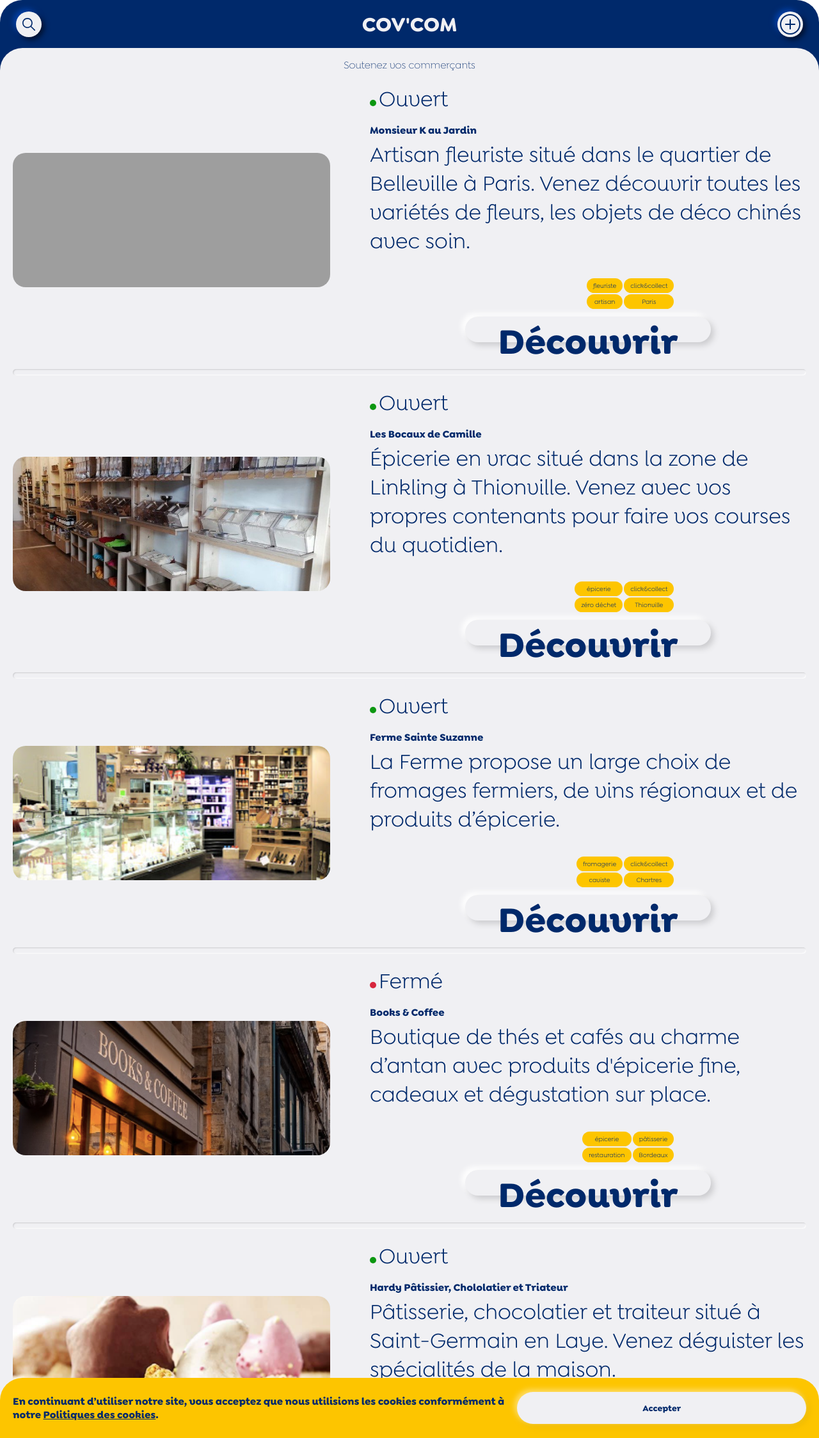
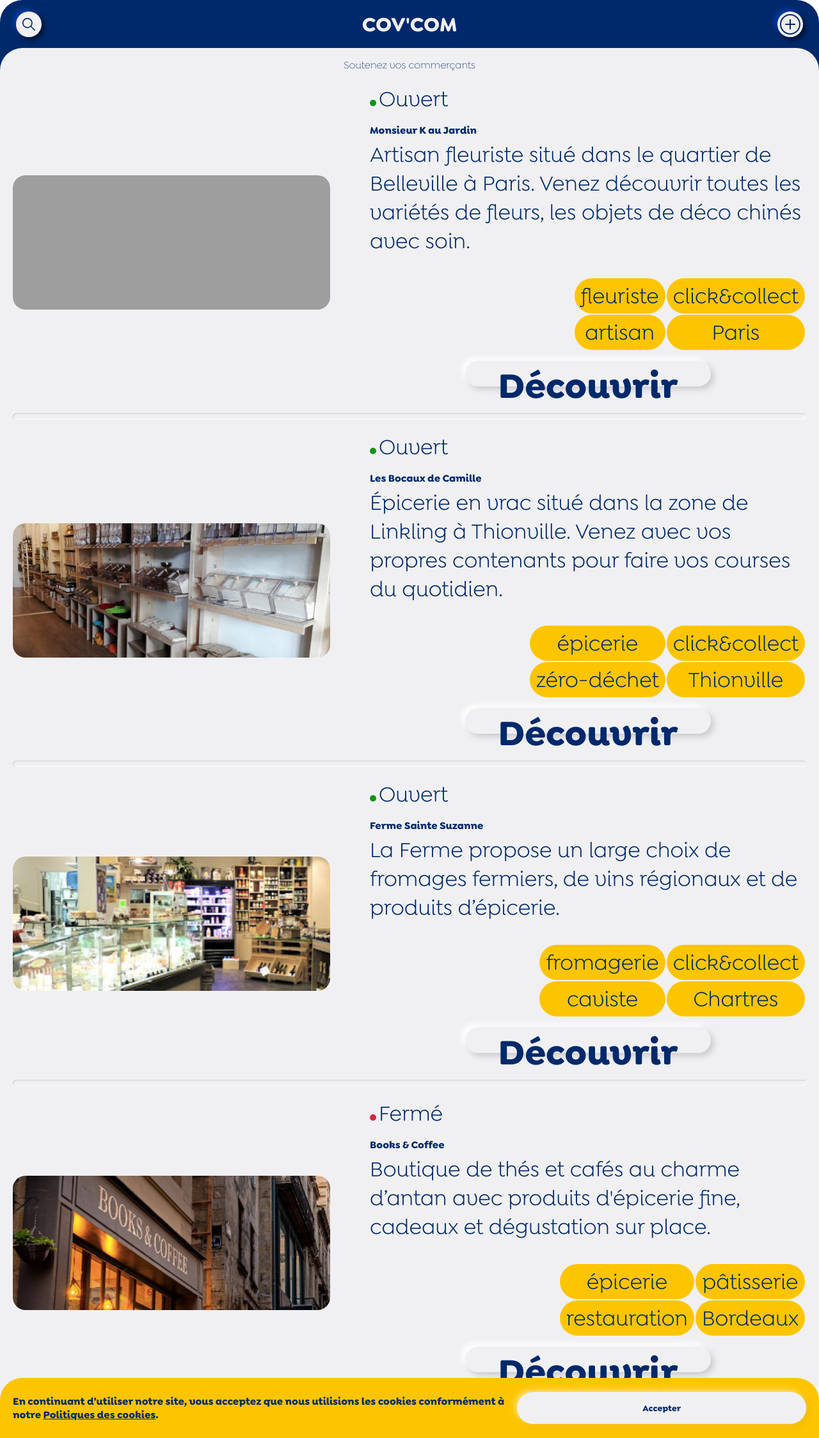
Before and after one commit to kodypistol/covcom, a Jekyll site: the page built from index.md, in a window 1280 px wide. Shown: the whole page at 64% size. Built offline with Jekyll 4.4.1, drawn with Linux system fonts in a browser that asks for light colours; grey boxes are pictures that could not be loaded.

Commit message:
tiret au lieu d'espace dans tag + fix tags jaunes

```diff
--- a/_includes/common/carte_commerce.html
+++ b/_includes/common/carte_commerce.html
@@ -9,6 +9,7 @@
         </div>
         <p class="titre_commerce">Monsieur K au Jardin</p>
         <p class="desc_commerce">Artisan fleuriste situé dans le quartier de Belleville à Paris. Venez découvrir toutes les variétés de fleurs, les objets de déco chinés avec soin.</p>
+        <div class="tableContainer">
             <table class="tags_carte">
                 <tr>
                     <td>fleuriste</td>
@@ -19,6 +20,7 @@
                     <td>Paris</td>
                 </tr>
             </table>
+        </div>
         <button class="bouton_decouvrir">Découvrir</button>
     </div>
 </div>
@@ -27,7 +29,7 @@
 </div>
 
 <div class="carte_commerce">
-    <input type="hidden" class="tags" value="épicerie, click&collect, zéro déchet, Thionville">
+    <input type="hidden" class="tags" value="épicerie, click&collect, zéro-déchet, Thionville">
     <div class="photo_commerce" id="second">
 
     </div>
@@ -38,16 +40,18 @@
         </div>
         <p class="titre_commerce">Les Bocaux de Camille</p>
         <p class="desc_commerce">Épicerie en vrac situé dans la zone de Linkling à Thionville. Venez avec vos propres contenants pour faire vos courses du quotidien.</p>
+        <div class="tableContainer">
             <table class="tags_carte">
                 <tr>
                     <td>épicerie</td>
                     <td>click&collect</td>
                 </tr>
                 <tr>
-                <td>zéro déchet</td>
+                    <td>zéro-déchet</td>
                     <td>Thionville</td>
                 </tr>
             </table>
+        </div>
         <button class="bouton_decouvrir">Découvrir</button>
     </div>
 </div>
@@ -67,6 +71,7 @@
         </div>
         <p class="titre_commerce">Ferme Sainte Suzanne</p>
         <p class="desc_commerce">La Ferme propose un large choix de fromages fermiers, de vins régionaux et de produits d’épicerie. </p>
+        <div class="tableContainer">
             <table class="tags_carte">
                 <tr>
                     <td>fromagerie</td>
@@ -77,6 +82,7 @@
                     <td>Chartres</td>
                 </tr>
             </table>
+        </div>
         <button class="bouton_decouvrir">Découvrir</button>
     </div>
 </div>
@@ -96,6 +102,7 @@
         </div>
         <p class="titre_commerce">Books & Coffee</p>
         <p class="desc_commerce">Boutique de thés et cafés au charme d’antan avec produits d'épicerie fine, cadeaux et dégustation sur place. </p>
+        <div class="tableContainer">
             <table class="tags_carte">
                 <tr>
                     <td>épicerie</td>
@@ -106,6 +113,7 @@
                     <td>Bordeaux</td>
                 </tr>
             </table>
+        </div>
         <button class="bouton_decouvrir">Découvrir</button>
     </div>
 </div>
@@ -126,6 +134,7 @@
         <p class="titre_commerce">Hardy Pâtissier, Chololatier
             et Triateur</p>
         <p class="desc_commerce">Pâtisserie, chocolatier et traiteur situé à Saint-Germain en Laye. Venez déguister  les spécialités de la maison. </p>
+        <div class="tableContainer">
             <table class="tags_carte">
                 <tr>
                     <td>chocolatier</td>
@@ -136,6 +145,7 @@
                     <td>Saint-Germain</td>
                 </tr>
             </table>
+        </div>
         <button class="bouton_decouvrir">Découvrir</button>
     </div>
 </div>
@@ -154,6 +164,7 @@
         </div>
         <p class="titre_commerce">Bo & Co</p>
         <p class="desc_commerce">Boutique où vous trouverez  des vêtements pour enfant et bébé, dans un style classique et coloré. </p>
+        <div class="tableContainer">
             <table class="tags_carte">
                 <tr>
                     <td>prêt-à-porter</td>
@@ -164,6 +175,7 @@
                     <td>Agen</td>
                 </tr>
             </table>
+        </div>
         <button class="bouton_decouvrir">Découvrir</button>
     </div>
 </div>
@@ -181,6 +193,7 @@
     </div>
     <p class="titre_commerce">Brendy Concept Store</p>
     <p class="desc_commerce">Boutique 100% locale, qui sait mélanger entre vintage, neuf et écorésponsable. </p>
+    <div class="tableContainer">
         <table class="tags_carte">
             <tr>
                 <td>brocante</td>
@@ -191,6 +204,7 @@
                 <td>Metz</td>
             </tr>
         </table>
+    </div>
     <button class="bouton_decouvrir">Découvrir</button>
 </div>
 </div>
@@ -208,6 +222,7 @@
     </div>
     <p class="titre_commerce">Guest Coiffeur</p>
     <p class="desc_commerce">Ambiance chaleureuse, professionnalisme rigoureux basé sur une solide expérience, tels sont les atouts de Guest Coiffeur.</p>
+    <div class="tableContainer">
         <table class="tags_carte">
             <tr>
                 <td>coiffeur</td>
@@ -218,6 +233,7 @@
                 <td>Bordeaux</td>
             </tr>
         </table>
+    </div>
     <button class="bouton_decouvrir">Découvrir</button>
 </div>
 </div>
--- a/_includes/common/zone_recherche.html
+++ b/_includes/common/zone_recherche.html
@@ -15,7 +15,7 @@
             épicerie
         </button>
         <button class="tagRecherche">
-            zéro déchet
+            zéro-déchet
         </button>
         <button class="tagRecherche">
             artisan
--- a/_sass/common/carte_commerce.scss
+++ b/_sass/common/carte_commerce.scss
@@ -53,6 +53,10 @@
     width: 55%;
     color: $bleu;
     position: relative;
+    .tableContainer {
+        display: flex;
+        justify-content: flex-end;
+    }
 }
 
 .titre_commerce {
@@ -113,18 +117,15 @@
 
 .tags_carte {
     position: relative;
-    float: right;
-    margin-bottom: 10px;
-    margin-left: 20%;
-    margin-right: 30%;
+    margin-bottom: 15px;
 }
 
 .tags_carte td {
     background-color: $jaune;
     color: $bleu;
     border-radius: 50px;
-    font-size: 10px;
+    font-size: 1.5vh;
     text-align: center;
     font-family: Goldplay-Alt-Regular;
-    padding: 0.5em 1em 0.5em 1em;
+    padding: 5px 10px 5px 10px;
 }
```
Lines whose indentation alone changed are shown as unchanged.
